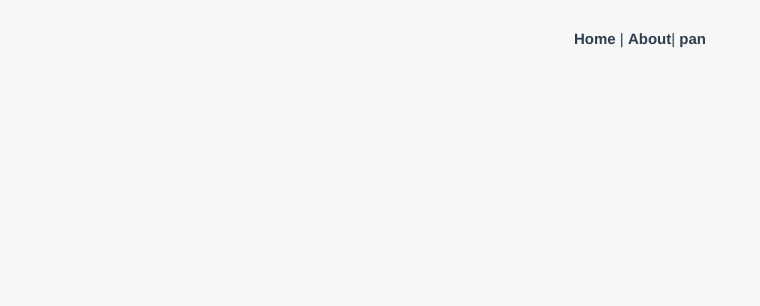
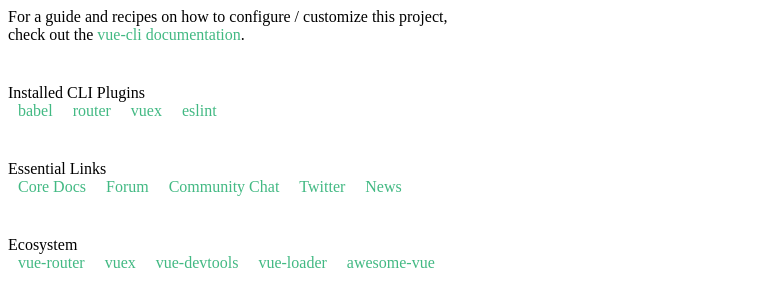
Before and after one commit to guocepan/vue, a Vue app: page /login in a window 1280 px wide. Shown: the top 306 px of the page, without its empty margins (0-760 px from the left). Built offline with nearby package versions, Linux system fonts and the light colour scheme.

Commit message:
在重定向的.vue 里引入 另外一个。vue

```diff
--- a/src/App.vue
+++ b/src/App.vue
@@ -1,35 +1,5 @@
 <template>
   <div id="app">
-    <div id="nav">
-      <!-- 这几个厉害，这就是网页上方那个快捷按钮的地方，点击就能前往想要去的地方 -->
-      <router-link to="/">Home</router-link> |
-      <router-link to="/about">About</router-link>|
-      <router-link to="/Pan">pan</router-link>
-
-    </div>
     <router-view />
   </div>
 </template>
-
-<style lang="scss">
-#app {
-  font-family: Avenir, Helvetica, Arial, sans-serif;
-  -webkit-font-smoothing: antialiased;
-  -moz-osx-font-smoothing: grayscale;
-  text-align: center;
-  color: #2c3e50;
-}
-
-#nav {
-  padding: 30px;
-
-  a {
-    font-weight: bold;
-    color: #2c3e50;
-
-    &.router-link-exact-active {
-      color: #42b983;
-    }
-  }
-}
-</style>
--- a/src/router/index.js
+++ b/src/router/index.js
@@ -1,35 +1,26 @@
 import Vue from "vue";
 import VueRouter from "vue-router";
-import Home from "../views/Home.vue";
-import Pan from  "../views/panpan.vue";
 Vue.use(VueRouter);
 
 const routes = [
   {
     // 这里说的是，当进入根目录就会跳到about这个界面，about是下面path的路径
     path: "/",
-    redirect:"/Pan/new"
+    redirect:"/login"
   },
+
   {
-    path: "/about",
-    name: "About",
-    // route level code-splitting
-    // this generates a separate chunk (about.[hash].js) for this route
-    // which is lazy-loaded when the route is visited.
-    component: () =>
-      import(/* webpackChunkName: "about" */ "../views/About.vue")
+    path:"/login",
+    name:"Login",
+    component:()=>
+    import("../views/Login/index.vue")
   },
-  {
-    path:"/Pan",
-    name:"Pan",
-    component:Pan
-  },
-  {
-    //注意这个路径
-    path:"/Pan/new",
-    name:"new",
-    component:() => import("../views/new.vue")
-  }
+  // {
+  //   path:"/home",
+  //   name:"Home",
+  //   component:() =>
+  //   import("../views/Home.vue")
+  // }
 
 ];
 
--- a/src/views/About.vue
+++ /dev/null
@@ -1,5 +0,0 @@
-<template>
-  <div class="about">
-    <h1>This is an about page</h1>
-  </div>
-</template>
--- a/src/views/Home.vue
+++ b/src/views/Home.vue
@@ -1,19 +1,19 @@
 <template>
   <div class="home">
-    <img alt="Vue logo" src="../assets/logo.png" />
-    <HelloWorld msg="Welcome to Your Vue.js App" />
+    <!-- <img alt="Vue logo" src="../assets/logo.png" /> -->
+    <!-- <HelloWorld msg="Welcome to Your Vue.js App" /> -->
   </div>
 </template>
 
-<script>
-// @ is an alias to /src
-import HelloWorld from "@/components/HelloWorld.vue";
-//这个是组件时新引进来的，要export出去，这样才能被别人看见。
-export default {
-  //这个name貌似去掉也对其他没有影响，不知道是不是没用引用的原因
-   name: "Home",
-  components: {
-    HelloWorld
-  }
-};
-</script>
+// <script>
+// // @ is an alias to /src
+// import HelloWorld from "@/components/HelloWorld.vue";
+// //这个是组件时新引进来的，要export出去，这样才能被别人看见。
+// export default {
+//   //这个name貌似去掉也对其他没有影响，不知道是不是没用引用的原因
+//    name: "Home",
+//   components: {
+//     HelloWorld
+//   }
+// };
+// </script>
--- /dev/null
+++ b/src/views/Login/index.vue
@@ -0,0 +1,24 @@
+<template>
+    <div>
+
+     <!-- 下面是两种让引入的界面生效的3方法 -->
+     <!-- <HelloWorld msg="Welcome to Your Vue.js App" /> -->
+     <HelloWorld></HelloWorld>
+     <!-- <HelloWorld/> -->
+
+    </div>
+</template>
+
+<script>
+
+// 如果不是在src\router\index.js路径下引入别的模块，就是vue文件，下面
+//下面是引用方法
+
+import HelloWorld from "@/components/HelloWorld.vue";
+export default {
+    name: "home",
+    components: {
+    HelloWorld
+    }
+};
+</script>
--- a/src/views/new.vue
+++ /dev/null
@@ -1,3 +0,0 @@
-<template>
-    <p>新的添加组件的方法</p>
-</template>
--- a/src/views/panpan.vue
+++ /dev/null
@@ -1,25 +0,0 @@
-//每个vue有三个东西组成
-// template  script  css
-
-// 需要有一个父级div
-<template>
-    <div>
-        <p>这里是潘潘啊！</p>
-    </div>
-</template>
-
-<script>
-// 脚本要export出去，才能被主体看见
-export default {
-
-
-}
-</script>
-
-//这个scoped的意思是样式只在这个文件生效
-<style scoped>
-p{
-    /* 给他一个红色，红红火火，恍恍惚惚 */
-    color: crimson;
-}
-</style>
```
